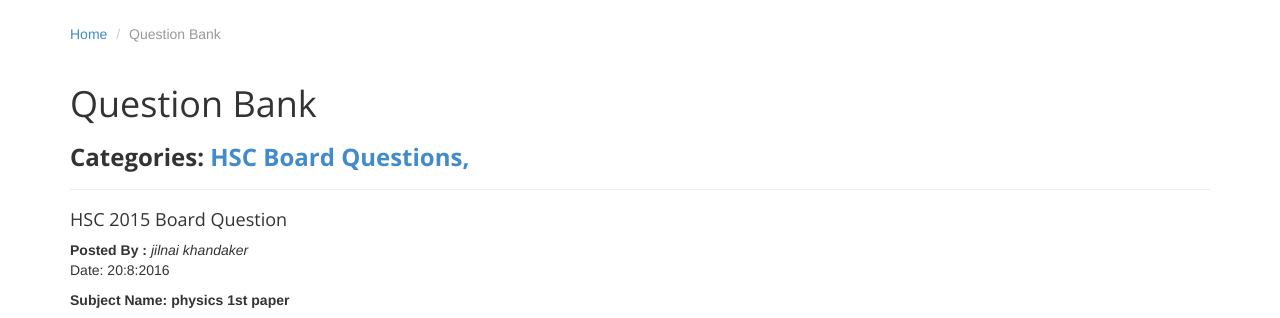
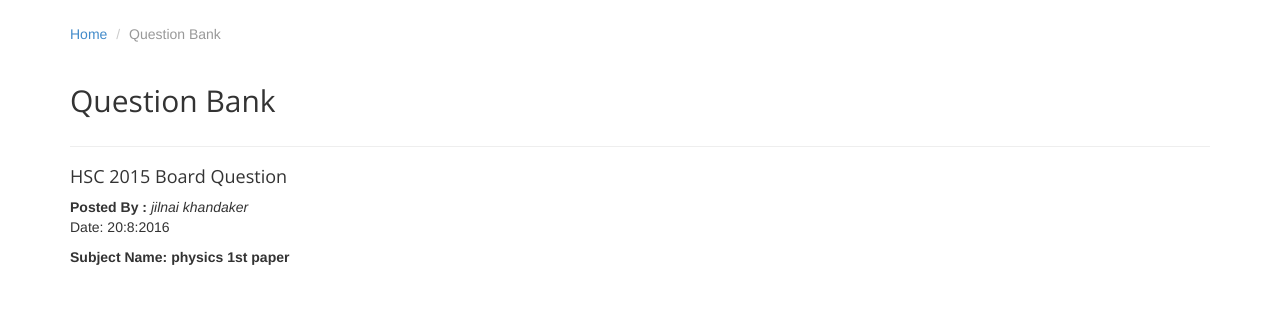
Before and after one commit to JilaniKhandaker/sciencesolution, a PHP site: page /question_bank.php in a window 1280 px wide. Shown: the part 126-444 px from the top of the page. Run offline with PHP 8.4, Linux system fonts and the light colour scheme; data comes from the database, SQL or seed files in the repository; tables that the repository leaves empty or names only in its code hold one stand-in row (values such as "Sample post"); some libraries are stand-ins or nearby versions.

Commit message:
Upload category to question page

```diff
--- a/pages/question_bank_page_content.php
+++ b/pages/question_bank_page_content.php
@@ -18,11 +18,14 @@ $query_result=$obj_app->select_all_question_category();
         <!-- Article main content -->
         <article class="col-xs-12 maincontent">
             <header class="page-header">
-                <h1 class="page-title">Question Bank</h1>
-                <h3 class="page-title">
-                    <b>Categories:  <a href=""> HSC Board Questions,</a> </b>
+                <h2 class="page-title">Question Bank</h2>
+                <h4 class="page-title">
+                    <?php while ($qu_info = mysqli_fetch_assoc($query_result)) { ?>
+                        <b>   <a href=""> <?php echo $qu_info['question_category_name']; ?> </a> </b>
 
-                </h3>
+                        <br/>
+                    <?php } ?>
+                </h4>
             </header>
 
 
```
